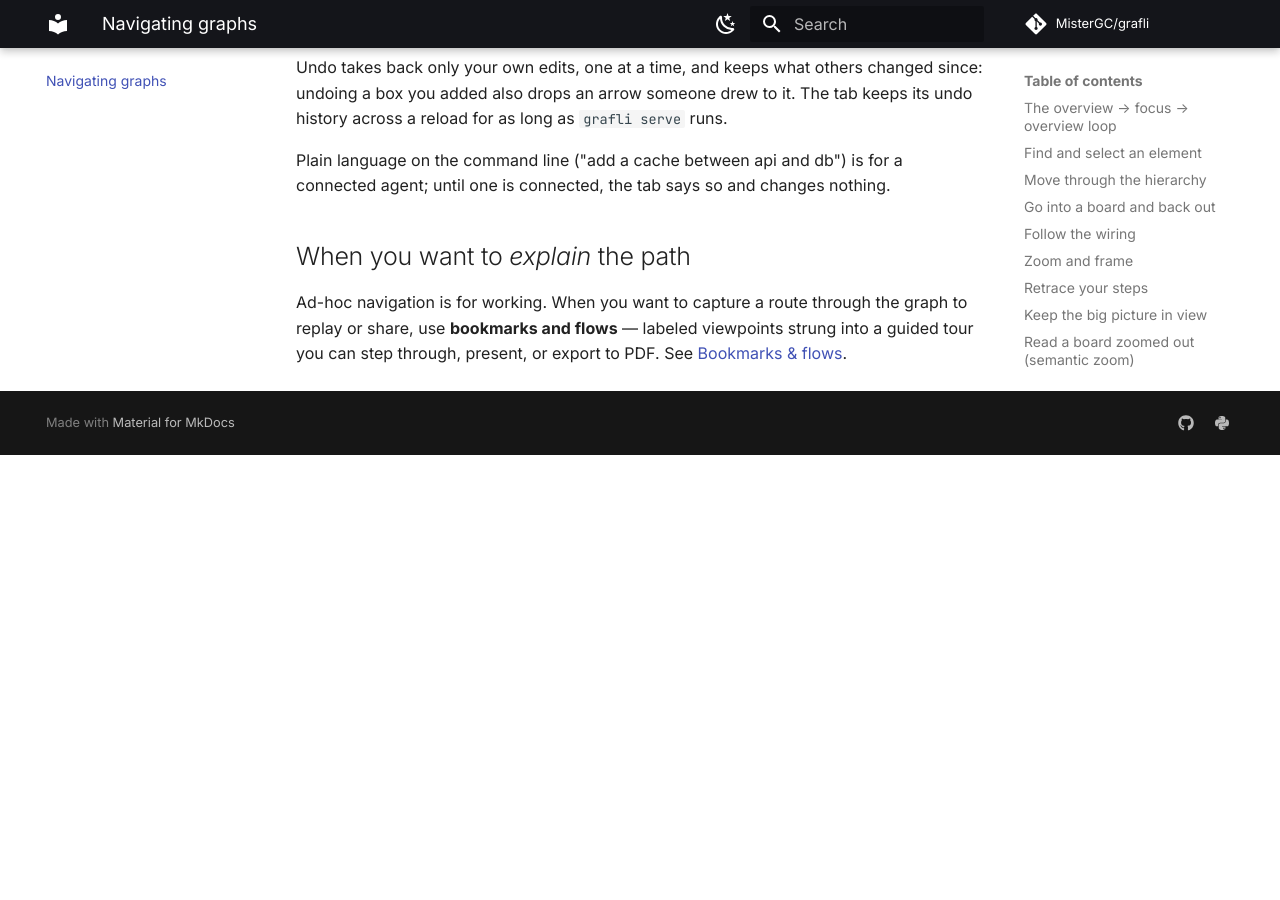
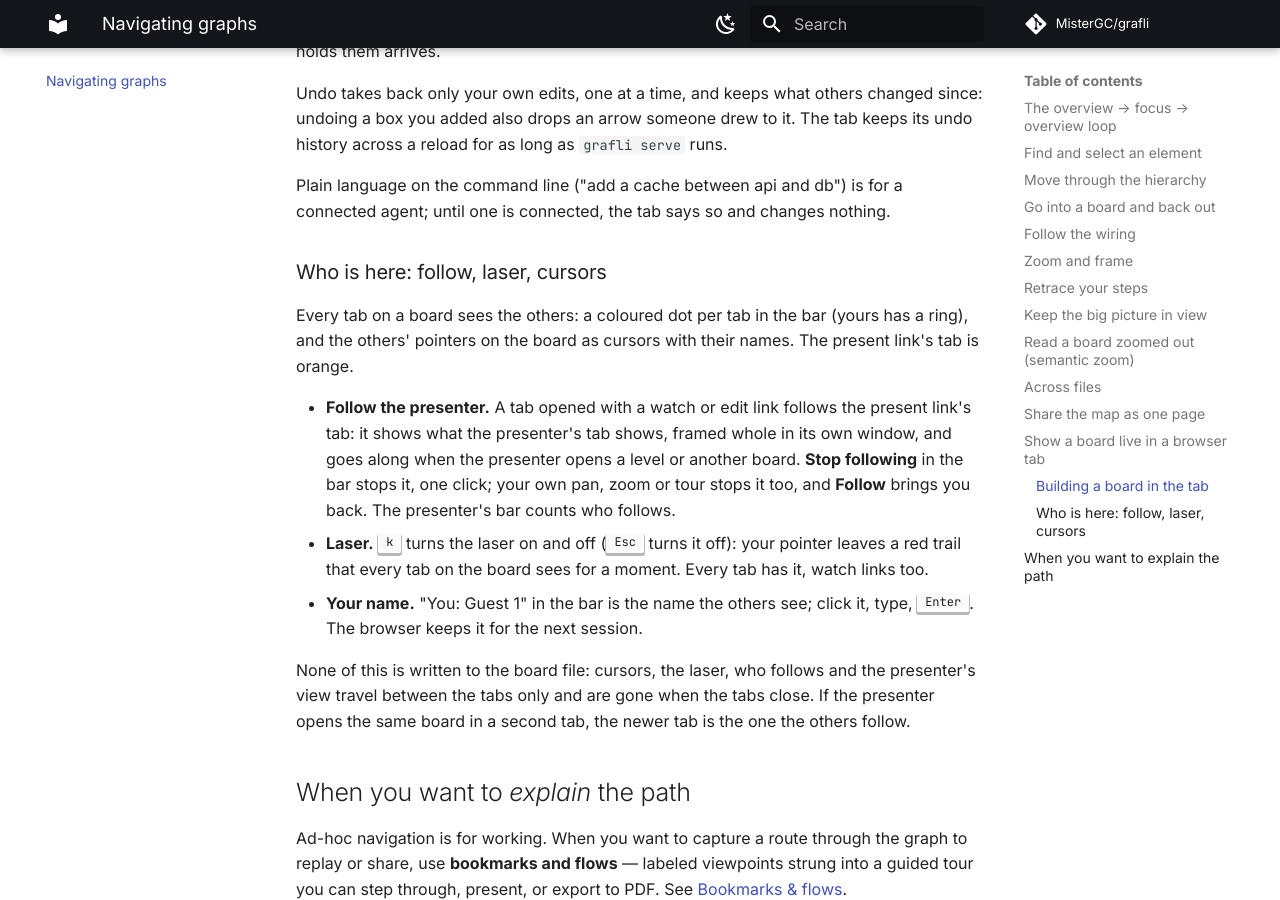
Before and after one commit to MisterGC/grafli, an MkDocs documentation site: the page built from docs/navigating.md, in a window 1280 px wide and 900 px high, scrolled down 8233 px. Built offline with MkDocs 1.6.1 and Material for MkDocs 9.7.7, drawn with Linux system fonts in a browser that asks for light colours; comment, search, counter and statistics services are not loaded; before the commit the page ends 8688 px from its top, so only the background shows below that; some of the changed text lies outside the part shown.

Commit message:
Document the present link, following, the laser and named cursors

````diff
--- a/docs/navigating.md
+++ b/docs/navigating.md
@@ -250,9 +250,10 @@ pip install 'grafli[serve]'
 grafli serve boards/ --host 192.168.1.20
 ```
 
-It prints two links per board in the directory, of the form
+It prints three links per board in the directory, of the form
 `http://<host>:<port>/b/<board>#k=<key>`: a **watch** link and an **edit**
-link, each with its own key after the `#`. The page asks for nothing; the key
+link for the people in the meeting, and a **present** link for you, each
+with its own key after the `#`. The page asks for nothing; the key
 travels from the link to the server over the WebSocket, and the drawing comes
 only after it. A board in a vault (`<board>-res/`) has a link too
 (`/b/<board>-res/<name>`), and clicking a level in the tab opens it with the
@@ -273,6 +274,8 @@ An edit link's tab can change the board: each edit is a small operation
 version the tab shows and merged into the file with the same three-way merge
 the desktop app runs when the file changes under it, so an edit never
 overwrites a change the tab had not seen yet. A watch link's tab cannot edit.
+The present link's tab edits like an edit link's, and the others follow it
+(see below).
 
 The files never leave your machine, only drawings of them do, and only to the
 tabs that hold a key. The session ends when `grafli serve` stops; there is no
@@ -311,6 +314,29 @@ Plain language on the command line ("add a cache between api and db") is
 for a connected agent; until one is connected, the tab says so and changes
 nothing.
 
+### Who is here: follow, laser, cursors
+
+Every tab on a board sees the others: a coloured dot per tab in the bar
+(yours has a ring), and the others' pointers on the board as cursors with
+their names. The present link's tab is orange.
+
+- **Follow the presenter.** A tab opened with a watch or edit link follows
+  the present link's tab: it shows what the presenter's tab shows, framed
+  whole in its own window, and goes along when the presenter opens a level
+  or another board. **Stop following** in the bar stops it, one click; your
+  own pan, zoom or tour stops it too, and **Follow** brings you back. The
+  presenter's bar counts who follows.
+- **Laser.** <kbd>k</kbd> turns the laser on and off (<kbd>Esc</kbd> turns
+  it off): your pointer leaves a red trail that every tab on the board sees
+  for a moment. Every tab has it, watch links too.
+- **Your name.** "You: Guest 1" in the bar is the name the others see; click
+  it, type, <kbd>Enter</kbd>. The browser keeps it for the next session.
+
+None of this is written to the board file: cursors, the laser, who follows
+and the presenter's view travel between the tabs only and are gone when the
+tabs close. If the presenter opens the same board in a second tab, the newer
+tab is the one the others follow.
+
 ## When you want to *explain* the path
 
 Ad-hoc navigation is for working. When you want to capture a route through the
````
Also changed, not shown: CHANGELOG.md (+9 -0 lines), README.md (+3 -2 lines).
